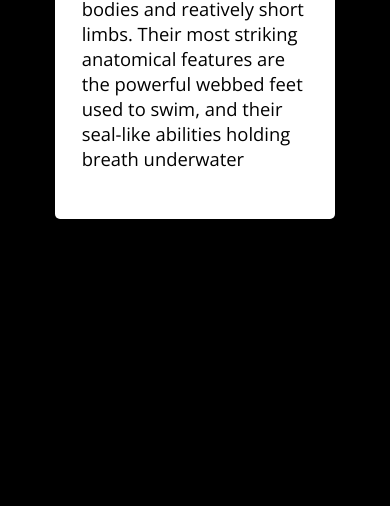
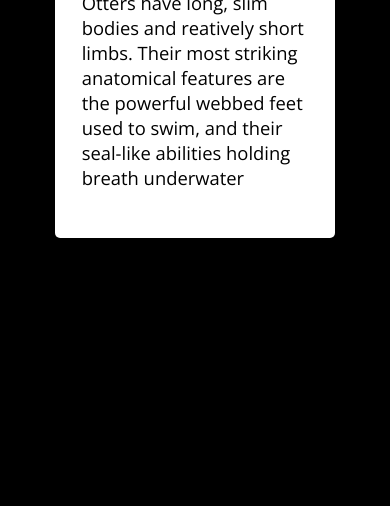
Before and after one commit to raheenah/Q2-Assignment-1-, a plain HTML site: page Assignment-1/index.html in a window 390 px wide. Shown: the part 338-844 px from the top of the page. Drawn offline with nearby package versions, Linux system fonts and the light colour scheme.

Commit message:
Assignment Completed-3

```diff
--- a/Assignment-1/index.css
+++ b/Assignment-1/index.css
@@ -109,6 +109,7 @@ main {
   /* position: relative; */
 }
 
+
   .content {
   display: flex;
   flex-direction: column;
@@ -120,20 +121,23 @@ main {
 margin: 150px 0 ;
   position: relative;
 }
-
-
-
-}
-@media (max-width: 386px) {
- p {
+p {
   font-size: 1.15rem;
   position: absolute;
   /* width: 90%; */
   background-color: white;
   border-radius: 5px;
-  top: 5rem;
+  top: 3em;
   z-index: 1;
-  padding-inline: 7.5%;
+  padding-inline: 9.6%;
+  padding-block: 6rem 3rem;
+}
+
+
+}
+@media (max-width: 237px) {
+ p {
+
   padding-block: 6rem 3rem;
 }
 }
```
Also changed, not shown: Assignment-1/Assignment-4/index.html (+1 -1 lines).
